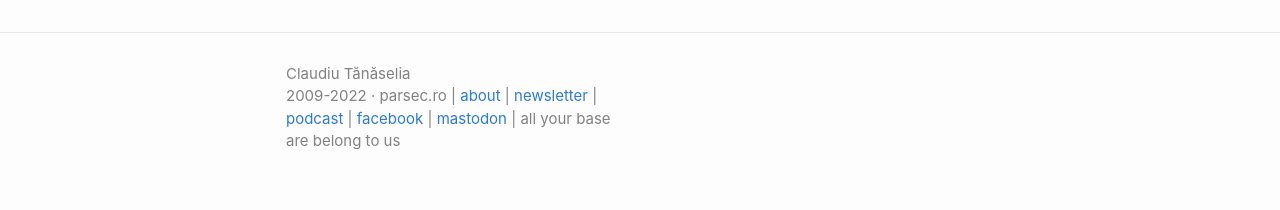
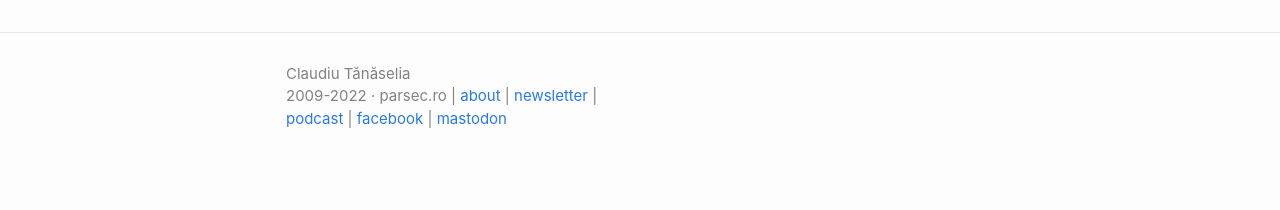
Before and after one commit to ctanas/parsec-jupyter, a Jekyll site: the page built from index.md, in a window 1280 px wide. Shown: the part 1408-1618 px from the top of the page. Built offline with Jekyll 4.4.1, drawn with Linux system fonts in a browser that asks for light colours; our own code applies the rules of GitHub Pages for plain Markdown files.

Commit message:
Update footer.html

```diff
--- a/_includes/footer.html
+++ b/_includes/footer.html
@@ -11,7 +11,7 @@
           {% if site.author.name -%}
             <li class="p-name">{{ site.author.name | escape }}</li>
           {% endif -%}
-            <li>2009-2022 &middot; parsec.ro | <a href="https://parsec.ro/about.html">about</a> | <a href="https://buletin.parsec.ro">newsletter</a> | <a href="https://anchor.fm/buletin">podcast</a> | <a href="https://www.facebook.com/claudiu.tanaselia">facebook</a> | <a href="https://mastodon.social/@superparsec">mastodon</a> | all your base are belong to us</li>
+            <li>2009-2022 &middot; parsec.ro | <a href="https://parsec.ro/about.html">about</a> | <a href="https://buletin.parsec.ro">newsletter</a> | <a href="https://anchor.fm/buletin">podcast</a> | <a href="https://www.facebook.com/claudiu.tanaselia">facebook</a> | <a href="https://mastodon.social/@superparsec">mastodon</a></li>
         </ul>
       {%- endif %}
       </div>
```
